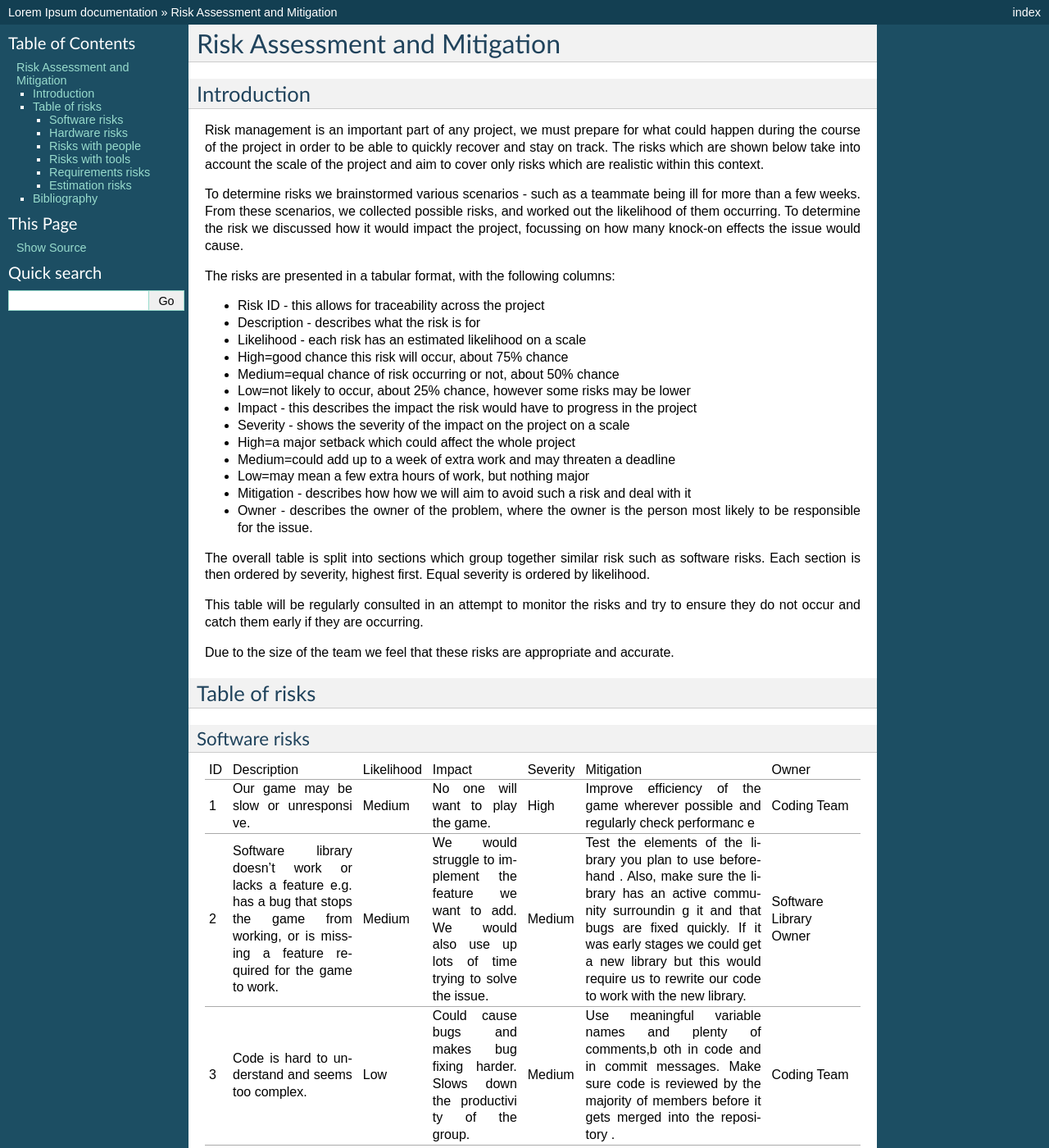
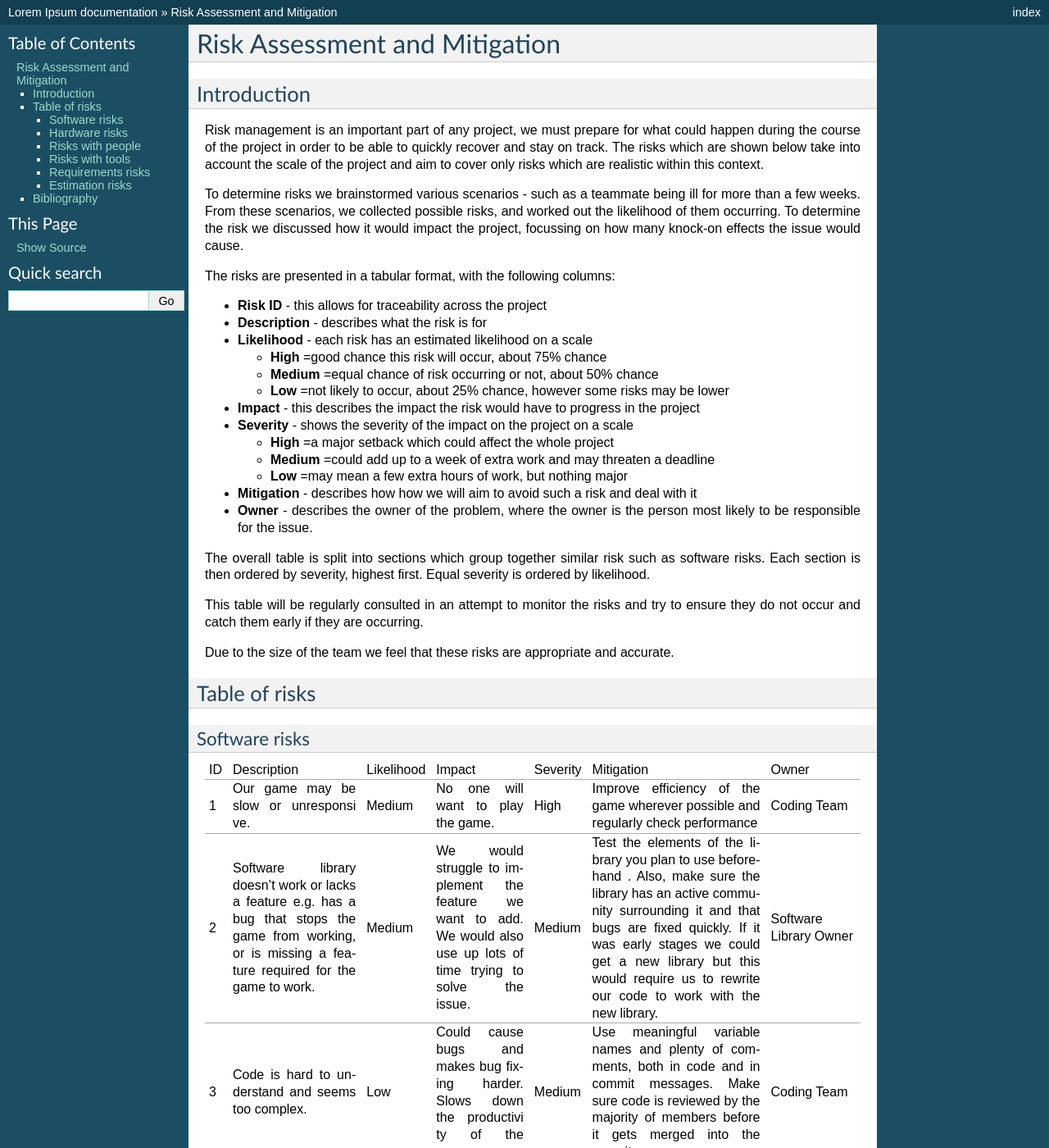
Before and after one commit to JamesNXN/TNN-Assesment-3, a Sphinx documentation site: the page built from docs/Assessment2/riskAssessmentAndMitigation.rst, in a window 1280 px wide and 1400 px high. Shown: the whole window at 82% size. Built offline with Sphinx 7.4.7, drawn with Linux system fonts in a browser that asks for light colours; pages that are not in the unit, such as notebooks, are missing from menus; some of the changed text lies outside the part shown.

Commit message:
Risks updated

```diff
--- a/docs/Assessment2/riskAssessmentAndMitigation.rst
+++ b/docs/Assessment2/riskAssessmentAndMitigation.rst
@@ -16,27 +16,25 @@ project, focussing on how many knock-on effects the issue would cause.
 
 The risks are presented in a tabular format, with the following columns:
 
--  Risk ID - this allows for traceability across the project
--  Description - describes what the risk is for
--  Likelihood - each risk has an estimated likelihood on a scale
+-  **Risk ID** - this allows for traceability across the project
+-  **Description** - describes what the risk is for
+-  **Likelihood** - each risk has an estimated likelihood on a scale
 
--  High=good chance this risk will occur, about 75% chance
--  Medium=equal chance of risk occurring or not, about 50% chance
--  Low=not likely to occur, about 25% chance, however some risks may be
-   lower
+   -  **High** =good chance this risk will occur, about 75% chance
+   -  **Medium** =equal chance of risk occurring or not, about 50% chance
+   -  **Low** =not likely to occur, about 25% chance, however some risks may be lower
 
--  Impact - this describes the impact the risk would have to progress in
+-  **Impact** - this describes the impact the risk would have to progress in
    the project
--  Severity - shows the severity of the impact on the project on a scale
+-  **Severity** - shows the severity of the impact on the project on a scale
 
--  High=a major setback which could affect the whole project
--  Medium=could add up to a week of extra work and may threaten a
-   deadline
--  Low=may mean a few extra hours of work, but nothing major
+   -  **High** =a major setback which could affect the whole project
+   -  **Medium** =could add up to a week of extra work and may threaten a deadline
+   -  **Low** =may mean a few extra hours of work, but nothing major
 
--  Mitigation - describes how how we will aim to avoid such a risk and
+-  **Mitigation** - describes how how we will aim to avoid such a risk and
    deal with it
--  Owner - describes the owner of the problem, where the owner is the
+-  **Owner** - describes the owner of the problem, where the owner is the
    person most likely to be responsible for the issue.
 
 The overall table is split into sections which group together similar
@@ -69,8 +67,7 @@ Software risks
 |            |            |            |            |            | and        |            |
 |            |            |            |            |            | regularly  |            |
 |            |            |            |            |            | check      |            |
-|            |            |            |            |            | performanc |            |
-|            |            |            |            |            | e          |            |
+|            |            |            |            |            | performance|            |
 +------------+------------+------------+------------+------------+------------+------------+
 | 2          | Software   | Medium     | We would   | Medium     | Test the   | Software   |
 |            | library    |            | struggle   |            | elements   | Library    |
@@ -86,11 +83,10 @@ Software risks
 |            | or is      |            | time       |            | has an     |            |
 |            | missing a  |            | trying to  |            | active     |            |
 |            | feature    |            | solve the  |            | community  |            |
-|            | required   |            | issue.     |            | surroundin |            |
-|            | for the    |            |            |            | g          |            |
-|            | game to    |            |            |            | it and     |            |
-|            | work.      |            |            |            | that bugs  |            |
-|            |            |            |            |            | are fixed  |            |
+|            | required   |            | issue.     |            | surrounding|            |
+|            | for the    |            |            |            | it and     |            |
+|            | game to    |            |            |            | that bugs  |            |
+|            | work.      |            |            |            | are fixed  |            |
 |            |            |            |            |            | quickly.   |            |
 |            |            |            |            |            | If it was  |            |
 |            |            |            |            |            | early      |            |
@@ -113,8 +109,8 @@ Software risks
 |            | understand |            | and makes  |            | variable   |            |
 |            | and seems  |            | bug fixing |            | names and  |            |
 |            | too        |            | harder.    |            | plenty of  |            |
-|            | complex.   |            | Slows down |            | comments,b |            |
-|            |            |            | the        |            | oth        |            |
+|            | complex.   |            | Slows down |            | comments,  |            |
+|            |            |            | the        |            | both       |            |
 |            |            |            | productivi |            | in code    |            |
 |            |            |            | ty         |            | and in     |            |
 |            |            |            | of the     |            | commit     |            |
@@ -324,7 +320,7 @@ Risks with tools
 +------------+------------+------------+------------+------------+------------+------------+
 | 13         | Google     | Low        | Could      | Medium     | Store work | Google     |
 |            | drive      |            | lose/lose  |            | locally ,  |            |
-|            |  servers   |            | access to  |            | and on     |            |
+|            | servers    |            | access to  |            | and on     |            |
 |            | stop       |            | work that  |            | other      |            |
 |            | working.   |            | is stored  |            | services.  |            |
 |            |            |            | there.     |            |            |            |
@@ -421,7 +417,7 @@ Requirements risks
 +------------+------------+------------+------------+------------+------------+------------+
 | 19         | Ambiguity  | Medium     | May end up | Medium     | Ensure     | Requiremen |
 |            | in         |            | making     |            | requiremen | ts         |
-|            |  requireme |            | something  |            | ts         | Team       |
+|            | requireme  |            | something  |            | ts         | Team       |
 |            | nts.       |            | which is   |            | are clear  |            |
 |            |            |            | not what   |            | and check  |            |
 |            |            |            | was        |            | any        |            |
```
